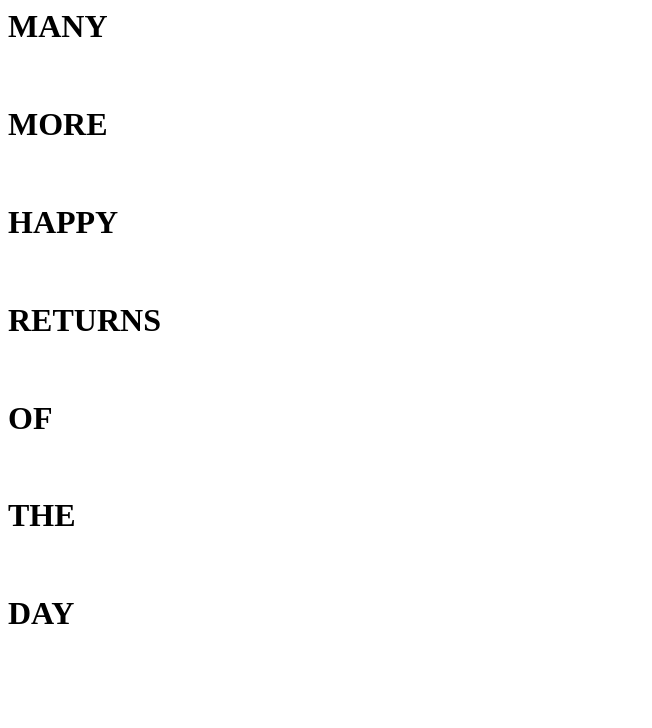
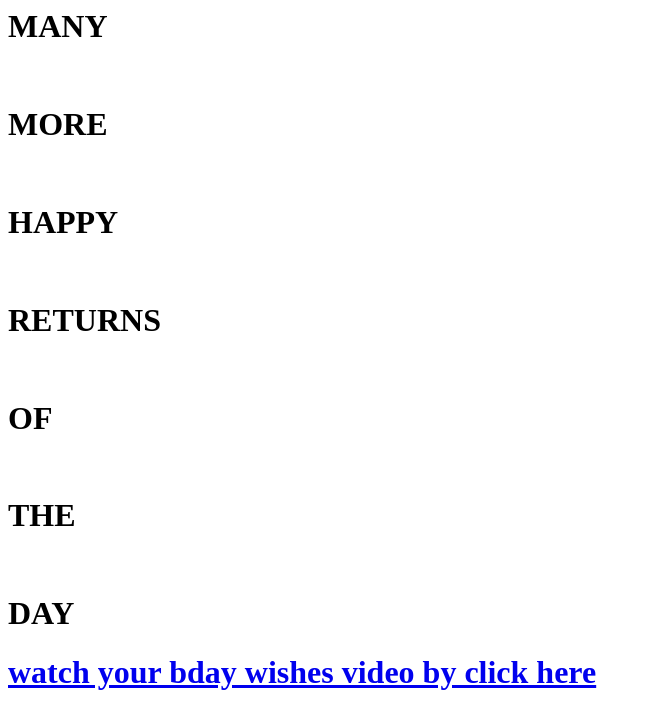
Before and after one commit to Moneshteja/demo2, a plain HTML site: page index.html in a window 1280 px wide. Shown: the whole page, without its empty margins (0-652 px from the left). Drawn offline with Linux system fonts and the light colour scheme.

Commit message:
Update index.html

```diff
--- a/index.html
+++ b/index.html
@@ -11,3 +11,4 @@
 <h1>THE</h1>
 <br>
 <h1>DAY</h1>
+<h1><a href ="google drive">watch your bday wishes video by click here</a></h1>
```
